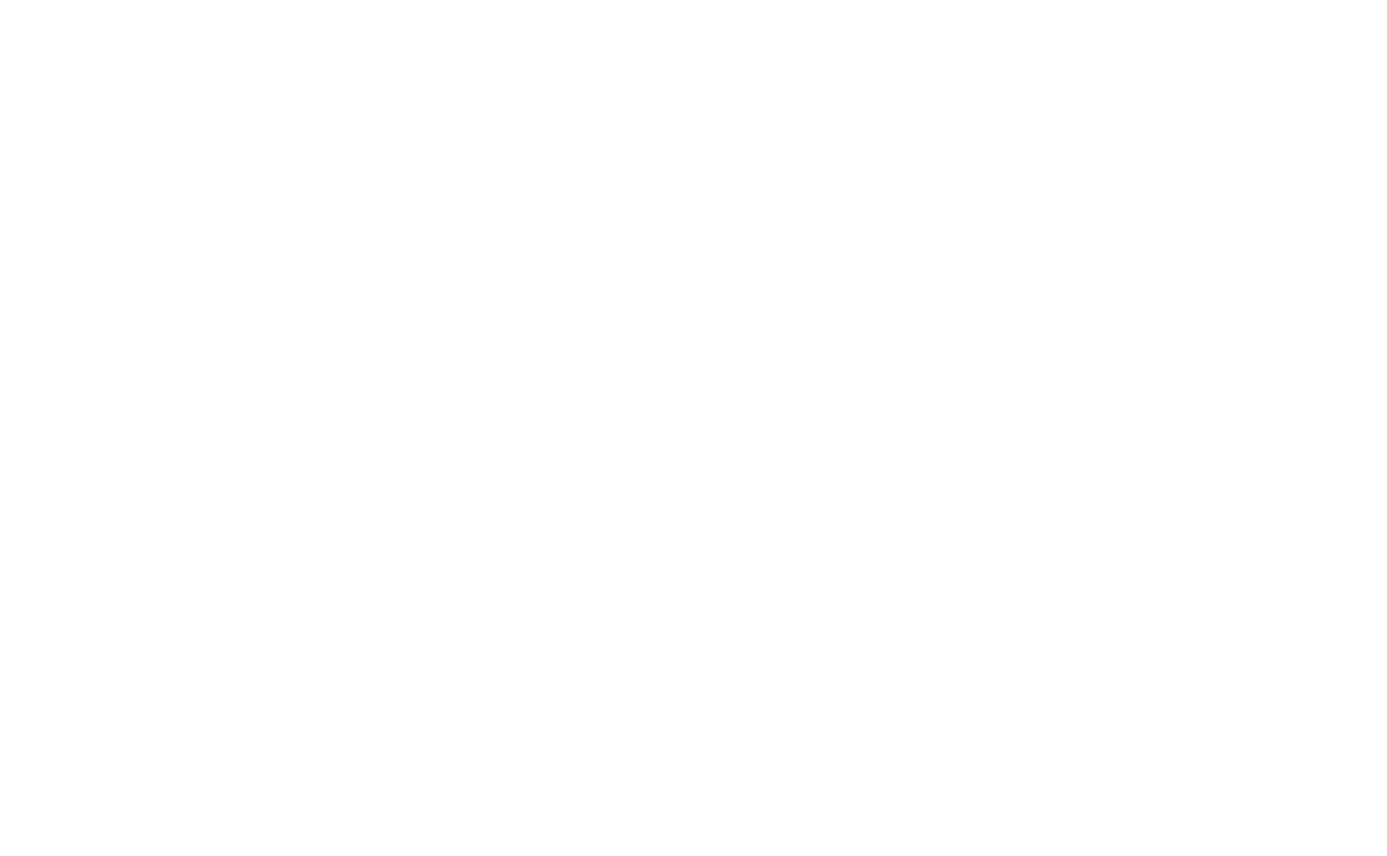
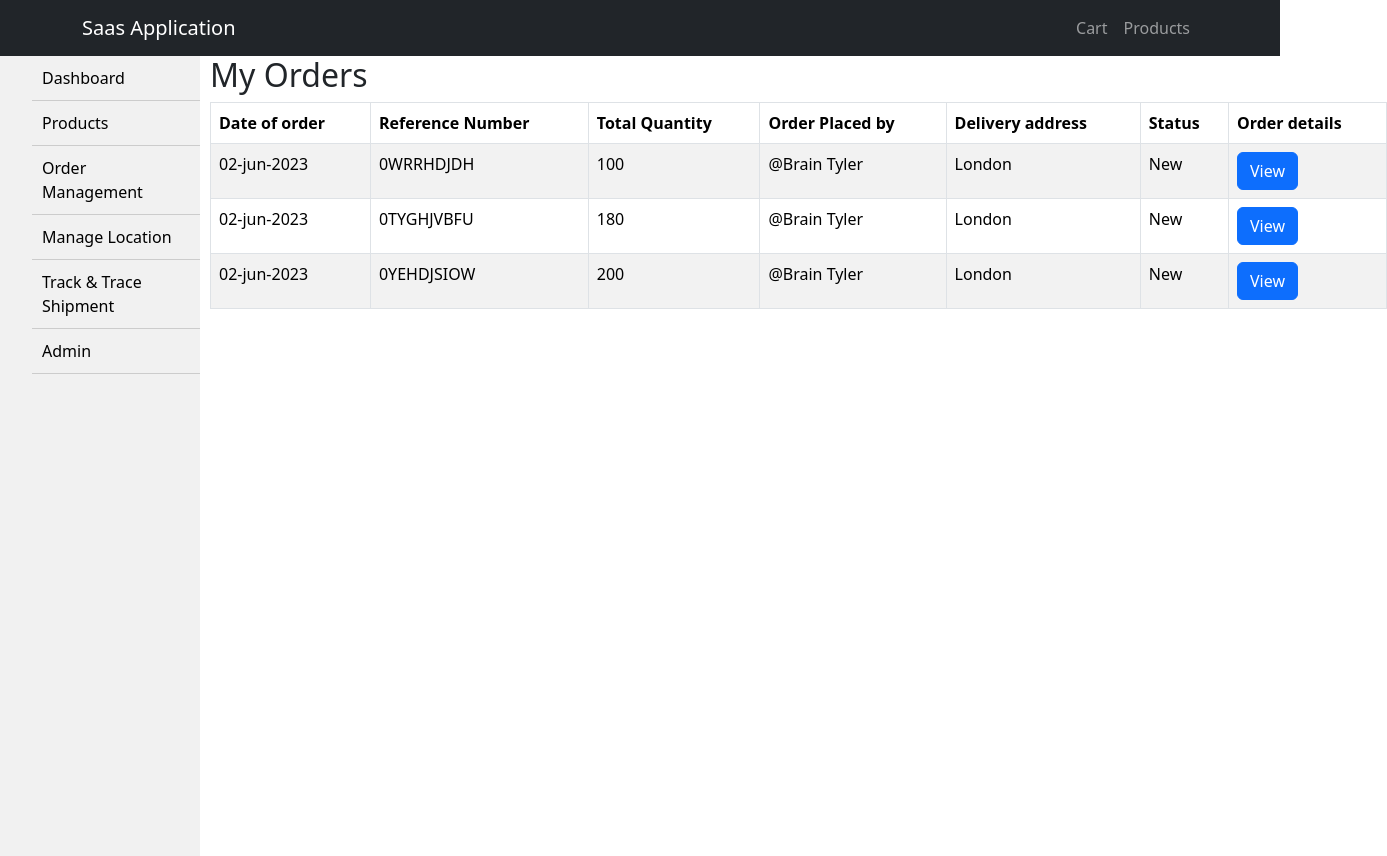
Before and after one commit to dizipharm/ReactSaasSupplier, a React (Vite) app: page /1/myorders in a window 1280 px wide. Before the commit this address had no page. Shown: the whole page, 1387 px wide, since content can reach past the window. Before the commit the page ends 800 px from the top, so only its background shows below. Built offline with nearby package versions, Linux system fonts and the light colour scheme.

Commit message:
NEWFORMS

```diff
--- a/src/App.jsx
+++ b/src/App.jsx
@@ -4,6 +4,8 @@ import Login from './components/Login'
 import Dashboard from './components/Dashboard'
 import Products from './components/Products'
 import Addproduct from './components/AddProduct/Addproduct'
+import Productscreen from './components/Productscreen'
+import Myorder2 from './components/OrderManagement/Myorder2'
 
 
 
@@ -24,7 +26,8 @@ const App = () => {
    <Route path='/dashboard/:adminId' element={<Dashboard />} />
    <Route path='/products/:adminId' element={<Products />} />
    <Route path='/addproduct/:adminId' element={<Addproduct/>}/>
-
+   <Route path='/product/:id/:schema_name' element={<Productscreen/>}/>
+   <Route  path='/:adminId/myorders' element={<Myorder2 />} />
    </Routes>
 
 
--- /dev/null
+++ b/src/components/OrderManagement/Myorder2.jsx
@@ -0,0 +1,23 @@
+import React from 'react'
+import Header from '../Header'
+import Sidebar from '../Shared/Sidebar'
+import Myorders from './Myorders'
+
+const Myorder2 = () => {
+  return (
+    <div>
+      <Header/>
+      <div style={{display:"flex", gap:"10px"}}>
+        <Sidebar/>
+      <div>
+      <h2> My Orders</h2>
+     <Myorders/>
+      </div>
+      </div>
+
+
+    </div>
+  )
+}
+
+export default Myorder2
--- /dev/null
+++ b/src/components/OrderManagement/Myorders.jsx
@@ -0,0 +1,65 @@
+import { Button } from 'react-bootstrap';
+import Table from 'react-bootstrap/Table';
+
+function Myorders() {
+  return (
+    <Table striped bordered hover style={{ width:"130%"}}>
+      <thead>
+        <tr>
+          <th>Date of order</th>
+          <th>Reference Number</th>
+          <th>Total Quantity</th>
+          <th>Order Placed by</th>
+          <th>Delivery address</th>
+          <th>Status</th>
+          <th>Order details</th>
+
+        </tr>
+      </thead>
+      <tbody>
+        <tr>
+          <td>02-jun-2023</td>
+          <td>0WRRHDJDH</td>
+          <td>100</td>
+          <td>@Brain Tyler</td>
+          <td>London</td>
+          <td>New</td>
+          <td>
+            <Button>
+                View
+            </Button>
+          </td>
+
+        </tr>
+        <tr>
+        <td>02-jun-2023</td>
+          <td>0TYGHJVBFU</td>
+          <td>180</td>
+          <td>@Brain Tyler</td>
+          <td>London</td>
+          <td>New</td>
+          <td>
+            <Button>
+                View
+            </Button>
+          </td>
+        </tr>
+        <tr>
+        <td>02-jun-2023</td>
+          <td>0YEHDJSIOW</td>
+          <td>200</td>
+          <td>@Brain Tyler</td>
+          <td>London</td>
+          <td>New</td>
+          <td>
+            <Button>
+                View
+            </Button>
+          </td>
+        </tr>
+      </tbody>
+    </Table>
+  );
+}
+
+export default Myorders;
--- a/src/components/ProductList.jsx
+++ b/src/components/ProductList.jsx
@@ -83,7 +83,9 @@ return (
               <Card.Img src={Imagenew} />
               <Card.Body>
                 <Card.Title as='div'>
-                  <strong style={{ textTransform: "capitalize" }}>{product.name}</strong><br />
+                <Link to={`/product/${product.name}/${tenant.schema_name}`}><strong style={{ textTransform: "capitalize" }}>{product.name}</strong>
+                </Link>
+                <br />
                   <h6 style={{ textTransform: "capitalize" }}>Product from:{tenant.schema_name}</h6>
                 </Card.Title>
               </Card.Body>
--- /dev/null
+++ b/src/components/Productscreen.jsx
@@ -0,0 +1,11 @@
+import React from 'react'
+
+const Productscreen = () => {
+  return (
+    <div>
+      Product Page
+    </div>
+  )
+}
+
+export default Productscreen
--- a/src/components/Shared/Sidebar.jsx
+++ b/src/components/Shared/Sidebar.jsx
@@ -53,7 +53,7 @@ const Sidebar = () => {
           {activeMenu === 'orders' && (
             <ul className="submenu">
               <li>
-                <a href="#">My Orders</a>
+                <Link to={`/${adminId}/myorders`}>My Orders</Link>
               </li>
               <li>
                 <a href="#">New Orders</a>
```
